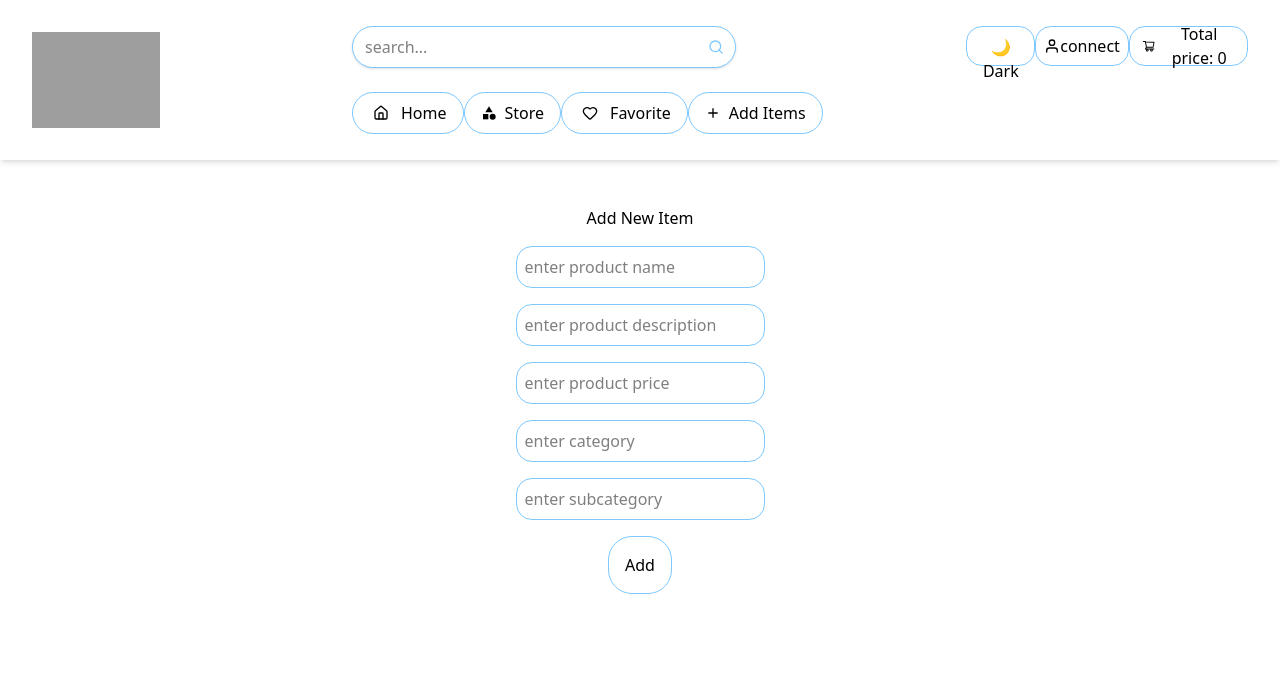
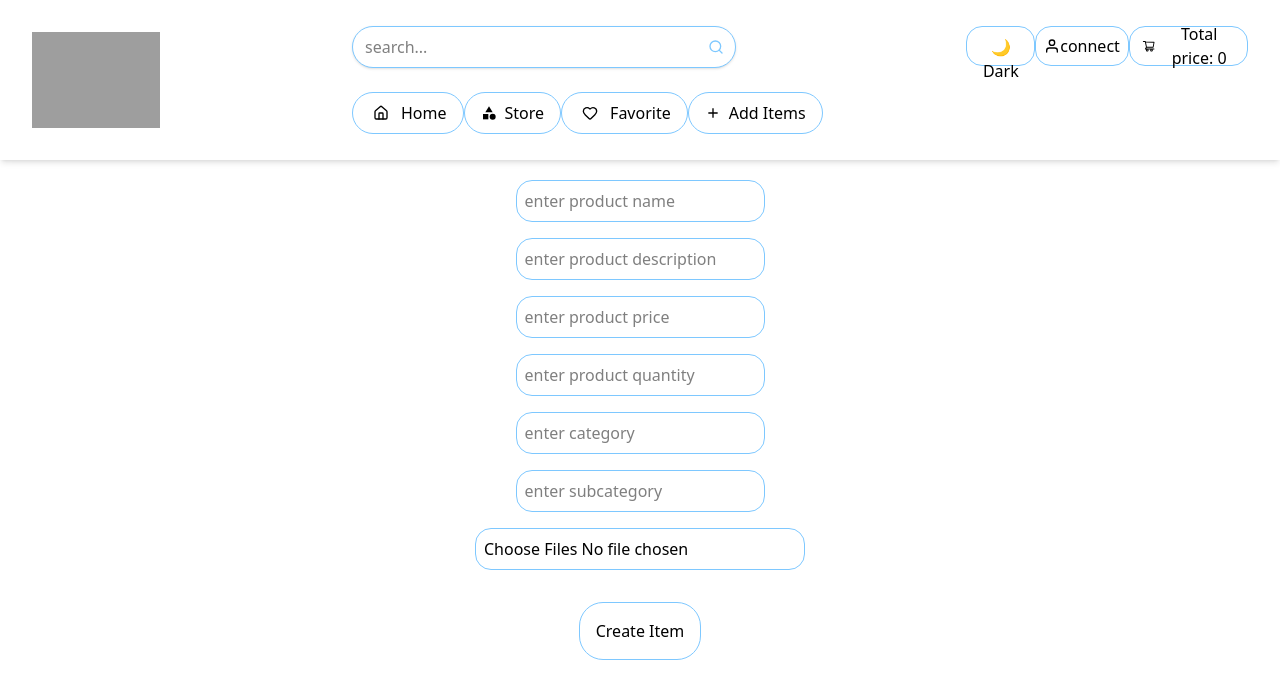
Before and after one commit to eyyadezrafeel/e-commerce, a React (Vite) app in the folder frontend/: page /additems in a window 1280 px wide. Shown: the top 698 px of the page. Built offline with nearby package versions, Linux system fonts and the light colour scheme; grey boxes are pictures that could not be loaded.

Commit message:
images save in frontend

```diff
--- a/frontend/src/StoreComp/AddItems.tsx
+++ b/frontend/src/StoreComp/AddItems.tsx
@@ -7,43 +7,81 @@ export default function AddItems() {
 const [name, setName] = useState('');
 const [description, setDescription] = useState('');
 const [price, setPrice] = useState('');
+const [quantity, setQuantity] = useState('');
 const [category, setCategory] = useState('');
 const [subcategory, setSubcategory] = useState('');
+const [images, setImages] = useState([]);
+const [preview , setPreview] = useState([]);
 
-const handleAddItem = async () => {
-    try{
-    const response = await axios.post('http://localhost:5000/api/items/create', {
-        name,
-        description,
-        price,
-        category,
-        subcategory,
+const handleFileChange = (e)  => {
+  const files = Array.from(e.target.files);
+  setImages(prev => [...prev, ...files]);
 
+  const newpreviews = files.map(file => URL.createObjectURL(file));
+  setPreview(prev => [...prev, ...newpreviews]);
+};
+
+const handleSubmit = async () => {
+  e.preventDefault();
+
+  const formData = new FormData();
+  formData.append('name', name);
+  formData.append('description', description);
+  formData.append('price', price);
+  formData.append('quantity', quantity);
+  formData.append('category', category);
+  formData.append('subcategory', subcategory);
+
+  images.forEach(img => formData.append('images', img));
+
+  try {
+    const response = await axios.post('http://localhost:5000/api/items', formData, {
+      headers: {
+        'Content-Type': 'multipart/form-data',
+      },
     });
     console.log('Item added successfully:', response.data);
+    setName('');
+    setDescription('');
+    setPrice('');
+    setQuantity('');
+    setCategory('');
+    setSubcategory('');
+    setImages([]);
+    setPreview([]);
+  } catch (error) {
+    console.error('Error adding item:', error);
+  }
 
 
-}catch(error){
-    console.error('Error adding item:', error);
-}
+
 }
 
   return (
-    <div className='flex flex-col justify-center items-center h-screen gap-4'>
+    <form onSubmit={handleSubmit} className='flex flex-col justify-center items-center h-screen gap-4'>
         <h2>Add New Item</h2>
 
         <input type="text" placeholder='enter product name' onChange={(e)=>setName(e.target.value)} className='border border-[#7EC8FF] p-2 rounded-2xl'/>
         <input type="text" placeholder='enter product description' onChange={(e)=>setDescription(e.target.value)} className='border border-[#7EC8FF] p-2 rounded-2xl' />
-        <input type="text" placeholder='enter product price' onChange={(e)=>setPrice(e.target.value)} className='border border-[#7EC8FF] p-2 rounded-2xl' />
+        <input type="number" placeholder='enter product price' onChange={(e)=>setPrice(e.target.value)} className='border border-[#7EC8FF] p-2 rounded-2xl' />
+        <input type="number" placeholder='enter product quantity' onChange={(e)=>setQuantity(e.target.value)} className='border border-[#7EC8FF] p-2 rounded-2xl' />
         <input type="text" placeholder='enter category' onChange={(e)=>setCategory(e.target.value) }  className='border border-[#7EC8FF] p-2 rounded-2xl'/>
         <input type="text" placeholder='enter subcategory' onChange={(e)=>setSubcategory(e.target.value)} className='border border-[#7EC8FF] p-2 rounded-2xl' />
+        <input type="file" multiple onChange={handleFileChange} accept='image/*' className='border border-[#7EC8FF] p-2 rounded-2xl' />
+
+<div className='flex flex-row'>
+  {preview.map((src, i) => (
+    <img key={i} src={src} alt={`Preview ${i}`} className='h-20 w-20 border  object-cover m-2' />
+  ))}
+</div>
+
 
         <button className='border border-[#7EC8FF] p-4 rounded-3xl'
-        onClick={handleAddItem}>Add</button>
+        type = "submit">Create Item</button>
 
 
 
 
-    </div>
+    </form>
   )
 }
```
